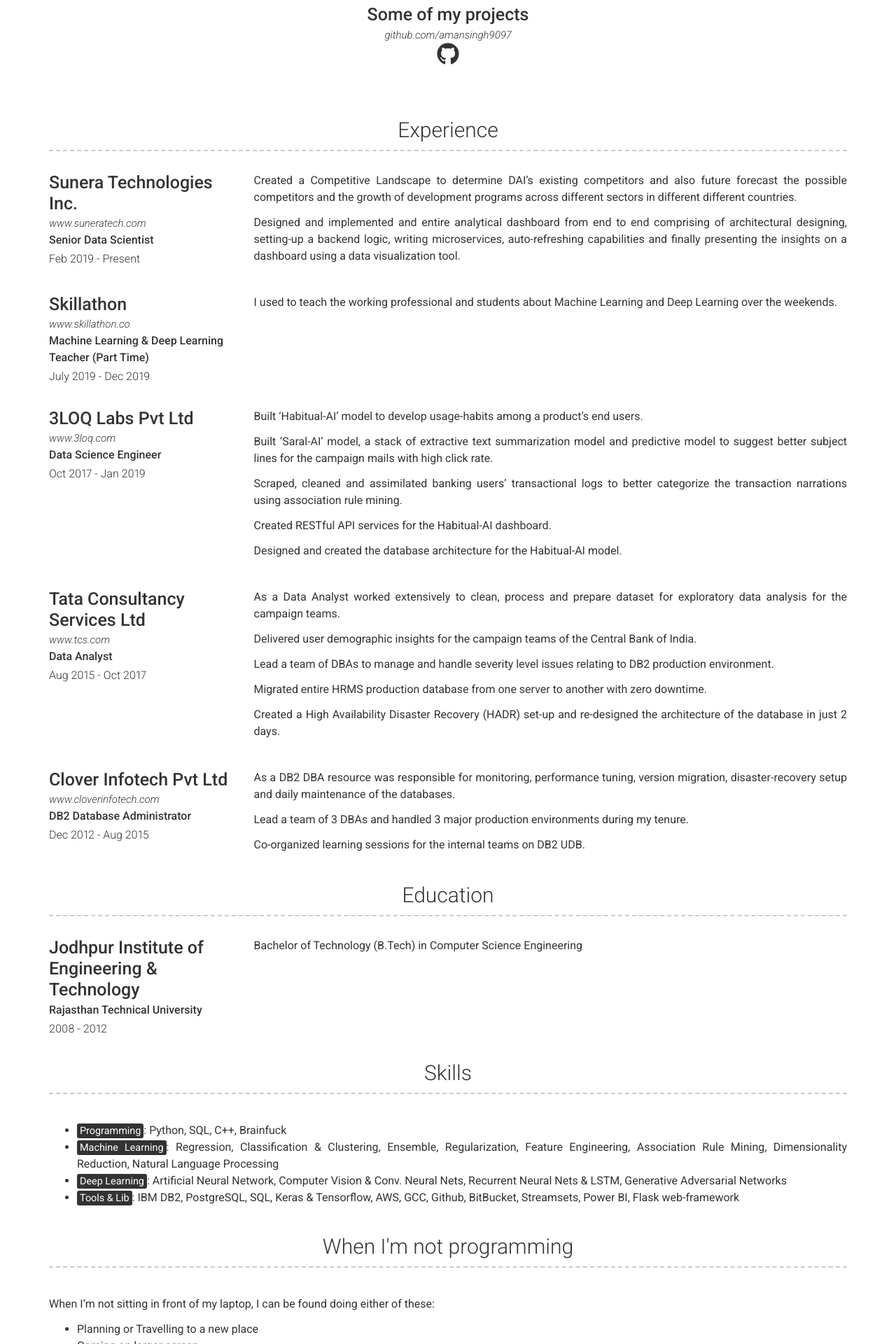
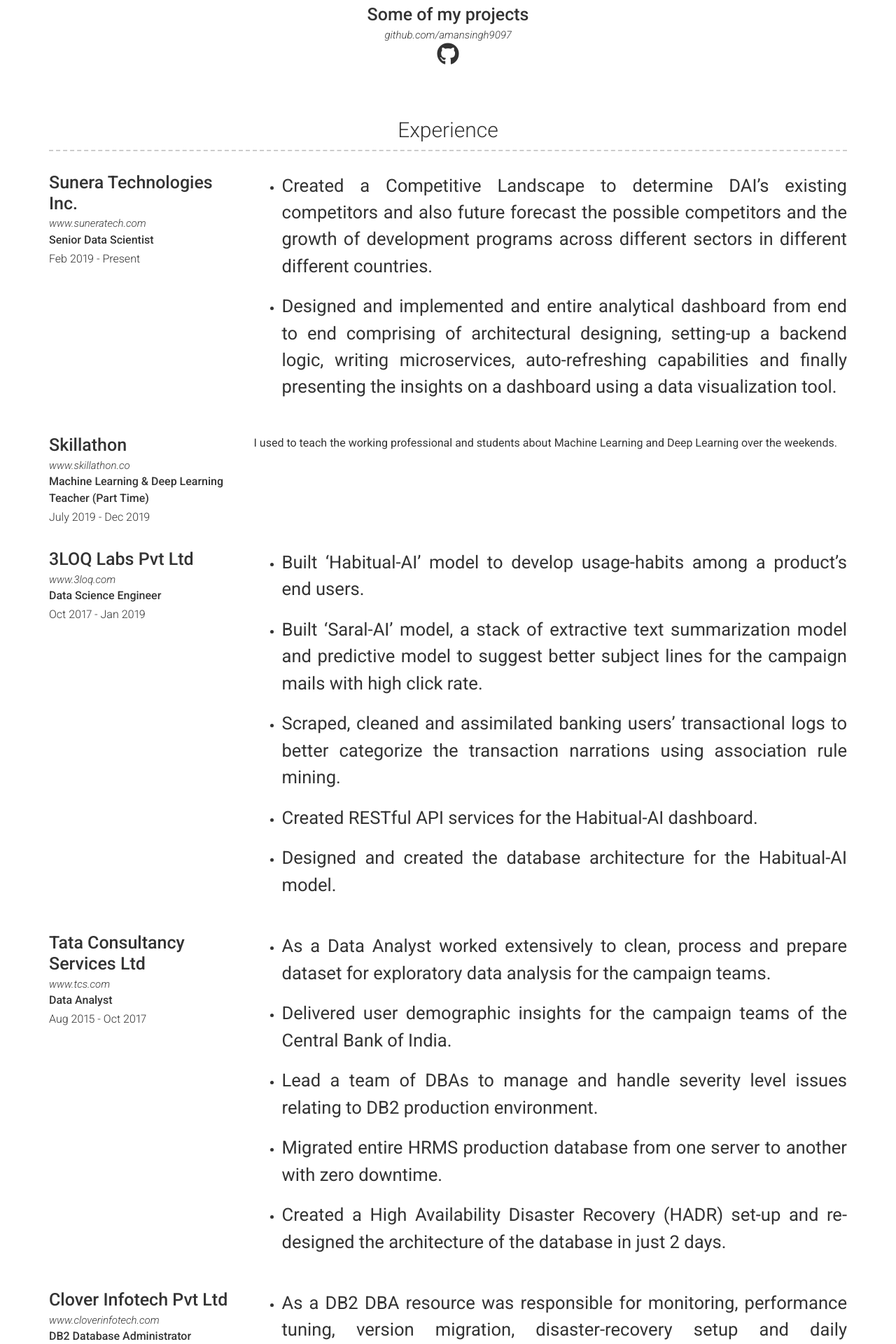
Before and after one commit to amansingh9097/portfolio, a Jekyll site: the page built from index.md, in a window 1280 px wide. Shown: the part 624-2544 px from the top of the page at 70% size. Built offline with Jekyll 4.4.1, drawn with Linux system fonts in a browser that asks for light colours; nearby versions of some CDN libraries.

```diff
--- a/_data/experience.yml
+++ b/_data/experience.yml
@@ -4,9 +4,10 @@
   job_title: Senior Data Scientist
   dates: Feb 2019 - Present
   description: | # this will include new lines to allow paragraphs
-    Created a Competitive Landscape to determine DAI's existing competitors and also future forecast the possible competitors and the growth of development programs across different sectors in different different countries.
+    - Created a Competitive Landscape to determine DAI's existing competitors and also future forecast the possible competitors and the growth of development programs across different sectors in different different countries.
 
-    Designed and implemented and entire analytical dashboard from end to end comprising of architectural designing, setting-up a backend logic, writing microservices, auto-refreshing capabilities and finally presenting the insights on a dashboard using a data visualization tool.
+    - Designed and implemented and entire analytical dashboard from end to end comprising of architectural designing, setting-up a backend logic, writing microservices, auto-refreshing capabilities and finally presenting the insights on a dashboard using a data visualization tool.
+
 - layout: left
   company: Skillathon
   link: www.skillathon.co
@@ -14,21 +15,22 @@
   dates: July 2019 - Dec 2019
   description: | # this will include new lines to allow paragraphs
     I used to teach the working professional and students about Machine Learning and Deep Learning over the weekends.
+
 - layout: left
   company: 3LOQ Labs Pvt Ltd
   link: www.3loq.com
   job_title: Data Science Engineer
   dates: Oct 2017 - Jan 2019
   description: | # this will include new lines to allow paragraphs
-    Built 'Habitual-AI' model to develop usage-habits among a product's end users.
+    - Built 'Habitual-AI' model to develop usage-habits among a product's end users.
 
-    Built 'Saral-AI' model, a stack of extractive text summarization model and predictive model to suggest better subject lines for the campaign mails with high click rate.
+    - Built 'Saral-AI' model, a stack of extractive text summarization model and predictive model to suggest better subject lines for the campaign mails with high click rate.
 
-    Scraped, cleaned and assimilated banking users' transactional logs to better categorize the transaction narrations using association rule mining.
+    - Scraped, cleaned and assimilated banking users' transactional logs to better categorize the transaction narrations using association rule mining.
 
-    Created RESTful API services for the Habitual-AI dashboard.
+    - Created RESTful API services for the Habitual-AI dashboard.
 
-    Designed and created the database architecture for the Habitual-AI model.
+    - Designed and created the database architecture for the Habitual-AI model.
 
 - layout: left
   company: Tata Consultancy Services Ltd
@@ -36,15 +38,15 @@
   job_title: Data Analyst
   dates: Aug 2015 - Oct 2017
   description: | # this will include new lines to allow paragraphs
-    As a Data Analyst worked extensively to clean, process and prepare dataset for exploratory data analysis for the campaign teams.
+    - As a Data Analyst worked extensively to clean, process and prepare dataset for exploratory data analysis for the campaign teams.
 
-    Delivered user demographic insights for the campaign teams of the Central Bank of India.
+    - Delivered user demographic insights for the campaign teams of the Central Bank of India.
 
-    Lead a team of DBAs to manage and handle severity level issues relating to DB2 production environment.
+    - Lead a team of DBAs to manage and handle severity level issues relating to DB2 production environment.
 
-    Migrated entire HRMS production database from one server to another with zero downtime.
+    - Migrated entire HRMS production database from one server to another with zero downtime.
 
-    Created a High Availability Disaster Recovery (HADR) set-up and re-designed the architecture of the database in just 2 days.
+    - Created a High Availability Disaster Recovery (HADR) set-up and re-designed the architecture of the database in just 2 days.
 
 - layout: left
   company: Clover Infotech Pvt Ltd
@@ -52,8 +54,8 @@
   job_title: DB2 Database Administrator
   dates: Dec 2012 - Aug 2015
   description: | # this will include new lines to allow paragraphs
-    As a DB2 DBA resource was responsible for monitoring, performance tuning, version migration, disaster-recovery setup and daily maintenance of the databases.
+    - As a DB2 DBA resource was responsible for monitoring, performance tuning, version migration, disaster-recovery setup and daily maintenance of the databases.
 
-    Lead a team of 3 DBAs and handled 3 major production environments during my tenure.
+    - Lead a team of 3 DBAs and handled 3 major production environments during my tenure.
 
-    Co-organized learning sessions for the internal teams on DB2 UDB.
+    - Co-organized learning sessions for the internal teams on DB2 UDB.
```
